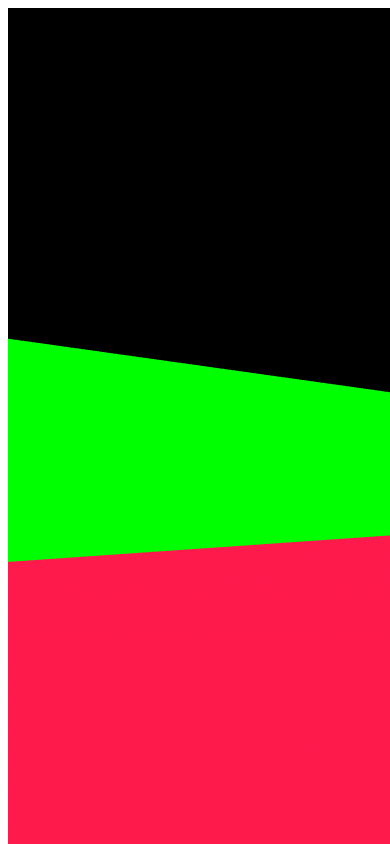
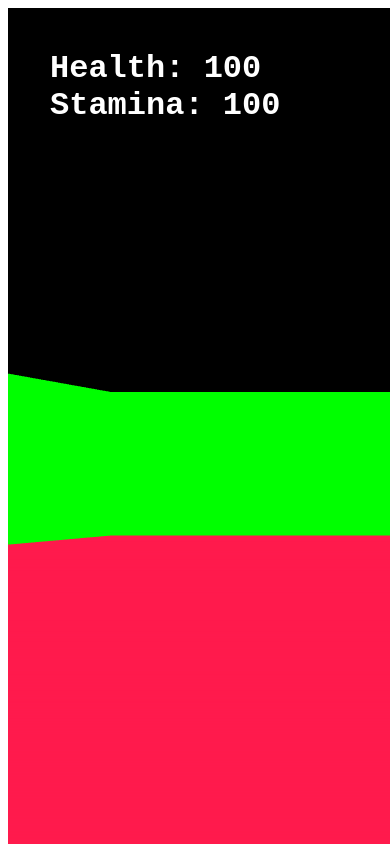
Before and after one commit to AmyCur/Maths_and_Physics, a plain HTML site: page index.html in a window 390 px wide. Shown: the top 844 px of the page. Drawn offline with Linux system fonts and the light colour scheme; animation ran at ten frames a second.

Commit message:
Nicer raycasting, UI and sprinting | I need to add an ID system to the buffers so that i can remove specific buffers

```diff
--- a/enemies/Enemy.js
+++ b/enemies/Enemy.js
@@ -22,7 +22,7 @@ export class Enemy {
 
         // this.health=health;
         this.maxSpeed = maxSpeed;
-        this.intelligent = intelligent;
+        this.intelligent = false;
         this.stoppingDistance = 6;
         this.health=health;
         this.forceStopDistance = 3;
@@ -83,6 +83,7 @@ export class Enemy {
 
         const cp = this.transform.position;
 
+
         this.transform.position = ColliderUtils.DetermineCollisionAndMove(cp, tv.normalized);
 
 
--- a/game_objects/Player.js
+++ b/game_objects/Player.js
@@ -15,7 +15,7 @@ import { objects } from "./Objects.js";
 
 class Player {
     "use strict";
-    velocity=0;
+    velocity = 0;
     idle = false;
 
     // The player is special because theyre not actually a rendered thing, hence the no scale or rotation
@@ -27,13 +27,29 @@ class Player {
             scale: transform.scale
         }
 
+        this.text = {
+            position: document.getElementById("player-pos"),
+            health: document.getElementById("Health"),
+            stamina: document.getElementById("Stamina"),
+            dev: document.getElementById("dev"),
+        }
+
         this.gravityScale = 1;
         this.jumping = false;
-        this.text = document.getElementById("player-pos");
-        this.health=100
-        this.healthText = document.getElementById("player-health");
+        this.movementMode = "normal";
+
+        this.health = 100
         this.jumpForce = jumpForce / 100;
         this.godMode = true;
+        this.devMode = false;
+
+        this.speed = {
+            base: 1,
+            sprint: 1.3,
+            current: 1
+        };
+        this.stamina = 100;
+
 
         // I kinda love this
         this.attack = new Attack(0.3, 10, () => {
@@ -42,9 +58,9 @@ class Player {
 
             console.log(attackDir.Print());
 
-            const hitObj = Raycast.ShootRay(new Vector3(player.transform.position.x, player.transform.position.y, player.transform.position.z), attackDir, 10);
+            const hitObj = Raycast.ShootRay(new Vector3(player.transform.position.x, player.transform.position.y, player.transform.position.z), attackDir, 10, this.gl);
 
-            if(hitObj?.IsEnemy()) hitObj.components.enemy.TakeDamage(this.attack.damage);
+            if (hitObj?.IsEnemy()) hitObj.components.enemy.TakeDamage(this.attack.damage);
 
 
 
@@ -52,9 +68,12 @@ class Player {
         });
     }
 
+
     UpdateUI() {
-        this.text.innerHTML = this.transform.position.Print();
-        this.healthText.innerHTML = `Health: ${this.health}`;
+        this.text.position.innerHTML = this.transform.position.Print();
+        this.text.health.innerHTML = this.health;
+        this.text.stamina.innerHTML = Math.trunc(this.stamina);
+        if (!this.devMode) this.text.dev.innerHTML = "";
     }
 
     TakeDamage(damage) {
@@ -64,54 +83,65 @@ class Player {
 
     Attack() {
         this.attack.CheckCD();
+    }
 
+    Moving() {
+        return this.velocity > 0.1;
+    }
 
+    HandleSprinting() {
+        if (!this.Moving() || !this.Grounded()) this.stamina += 0.1;
 
+        if (input.GetKey("ShiftLeft") && this.Grounded()) {
+            this.speed.current = this.speed.sprint;
+            if (this.Moving()) this.stamina -= 0.2;
+        }
+        else this.speed.current = this.speed.base;
+
+        this.stamina = MUtil.clamp(this.stamina, 0, 100)
     }
 
 
     GetMovementInput() {
-        const forwards = input.forwards(camera.rotation.x);
 
-        const backwards = forwards.Invert();
+        this.HandleSprinting();
+
+
+
+        const forwards = input.forwards(camera.transform.rotation.x);
+
+        const backwards = VectorUtil.Invert(forwards);
         const right = forwards.Rotate(270);
-        const left = right.Invert();
+        const left = VectorUtil.Invert(right);
 
         const movementVector = new Vector2(0, 0);
 
 
         if (input.GetKey("KeyW")) {
-            input.movementDirectionVector.y += 1;
+
             movementVector.Add(backwards);
         }
         if (input.GetKey("KeyS")) {
-            input.movementDirectionVector.y -= 1;
+
 
             movementVector.Add(forwards);
         }
         if (input.GetKey("KeyD")) {
-            input.movementDirectionVector.x += 1;
             movementVector.Add(right);
         }
         if (input.GetKey("KeyA")) {
-            input.movementDirectionVector.x -= 1;
             movementVector.Add(left);
         }
 
-        if (input.movementDirectionVector.x !== 0 || input.movementDirectionVector.y !== 0) input.restingDirectionVector = input.movementDirectionVector;
-
-
-        this.idle = input.movementDirectionVector.x !== 0 && input.movementDirectionVector.y !== 0;
-
         // 0.1 of leeway to avoid floating point imprecision
-        if (this.velocity>0.1 && player.Grounded()) input.angle += 0.5;
+        if (this.velocity > 0.1 && player.Grounded()) input.angle += 0.5;
         if (!player.Grounded()) input.angle = 0;
         // if(this.GetKey("Space"))
 
         // console.log(movementVector);
 
 
-        return VectorUtil.Normalize(movementVector.ToVector3());
+        return VectorUtil.Multiply(VectorUtil.Normalize(movementVector.ToVector3()), this.speed.current);
     }
 
     Grounded() {
@@ -147,7 +177,7 @@ class Player {
     UpdatePosition() {
         const cp = player.transform.position;
         player.transform.position = ColliderUtils.DetermineCollisionAndMove(player.transform.position, player.GetMovementInput());
-        this.velocity=VectorUtil.GetLength(VectorUtil.Subtract(cp, player.transform.position));
+        this.velocity = VectorUtil.GetLength(VectorUtil.Subtract(cp, player.transform.position));
     }
 }
 
--- a/game_objects/camera.js
+++ b/game_objects/camera.js
@@ -5,27 +5,24 @@ import { SUtil } from "../util/StringUtil.js";
 import { Vector3 } from "../vectors/Vector3.js";
 import { GameObject } from "./GameObject.js";
 
-//TODO Eww fix this camera (this 93 year old camera still inherits GameObject the old fashioned way)
-class Camera extends GameObject{
+class Camera{
     "use strict";
-    constructor(rotation) {
-        super(new Vector3(0,0,0), new Vector3(0,0,0), rotation)
+    constructor(transform) {
+        this.transform=transform;
         this.sensitivityModifier = 300;
         this.text = document.getElementById("player-rot");
     }
 
-
-
     UpdateUI() {
-        this.text.innerHTML = this.rotation.Print(MUtil.Rad2Deg);
+        this.text.innerHTML = this.transform.rotation.Print(MUtil.Rad2Deg);
     }
 
 
     Add(x, y) {
-        this.rotation.x += x;
-        this.rotation.y += y;
+        this.transform.rotation.x += x;
+        this.transform.rotation.y += y;
 
-        this.rotation.y = MUtil.clamp(this.rotation.y, -90 * MUtil.Deg2Rad, 90 * MUtil.Deg2Rad);
+        this.transform.rotation.y = MUtil.clamp(this.transform.rotation.y, -90 * MUtil.Deg2Rad, 90 * MUtil.Deg2Rad);
 
     }
 
@@ -46,4 +43,8 @@ class Camera extends GameObject{
     }
 }
 
-export const camera = new Camera(new Vector3(-0.9, 0, 0));
+export const camera = new Camera({
+    position: new Vector3(0,0,0),
+    rotation: new Vector3(0,0,0),
+    scale: new Vector3(1,1,1),
+});
--- a/index.html
+++ b/index.html
@@ -11,19 +11,43 @@
 </head>
 
 <body>
-  <canvas id="gl-canvas" width="1280" height="960"></canvas>
+  <div class="Game">
+    <canvas id="gl-canvas" width="1280" height="960"></canvas>
+    <div id="UI">
+      <div>Health: <span id="Health"></span></div>
+      <div>Stamina: <span id="Stamina"></span></div>
+      <div id="dev">
+        <div id="player-pos"></div>
+        <div id="player-rot"></div>
+        <div id="player-health"></div>
+      </div>
+    </div>
+  </div>
+
   <!-- Make  these display -->
-  <div id="player-pos"></div>
-  <div id="player-rot"></div>
-  <div id="player-health"></div>
+
 </body>
 
 </html>
 <style>
   * {
     cursor: crosshair;
-    font-size: 1.4em;
     font-family: 'Courier New', Courier, monospace;
     font-weight: bold;
   }
+
+  .Game {
+    position: relative;
+  }
+
+  #UI {
+    position: absolute;
+    left: 10px;
+    top: 10px;
+    color: white;
+    background-color: #00000044;
+    font-size: 2em;
+    padding: 1em;
+    border-radius: 01em;
+  }
 </style>
--- a/input/input.js
+++ b/input/input.js
@@ -1,6 +1,7 @@
 import { camera } from "../game_objects/camera.js";
 import { player } from "../game_objects/Player.js";
 import { Vector2 } from "../vectors/Vector2.js";
+import { Vector3 } from "../vectors/Vector3.js";
 
 export const input = {
 
@@ -15,13 +16,12 @@ export const input = {
         Mouse: false
     },
 
-    movementDirectionVector: new Vector2(0, 0),
-    restingDirectionVector: new Vector2(0, 0),
 
     forwards(cameraRotationX) {
-        return new Vector2(
+        return new Vector3(
             Math.sin(cameraRotationX),
-            Math.cos(cameraRotationX)
+            Math.cos(cameraRotationX),
+            0
         );
     },
 
--- a/main.js
+++ b/main.js
@@ -12,6 +12,7 @@ import { Vector3 } from "./vectors/Vector3.js";
 function Main() {
     const rendering = InitRendering();
     const gl = rendering.gl;
+    player.gl=gl;
     const programInfo = rendering.programInfo;
     const buffers = rendering.buffers;
 
@@ -38,10 +39,11 @@ function Main() {
 
         if(Math.floor(tick)%enemySpawnInterval==0){
             tick=1;
-            EController.SpawnEnemy(gl);
+            // EController.SpawnEnemy(gl);
         }
 
         EController.HandleAI();
+
         if(input.GetKey("Mouse")) player.Attack();
         if(input.GetKey("KeyK")) {
             for(let enem of EController.enemies){
--- a/rendering/rendering.js
+++ b/rendering/rendering.js
@@ -237,11 +237,11 @@ function InitMatricies(gl) {
     modelViewMatrix.translate([-player.transform.position.x, -player.transform.position.y, -player.transform.position.z])
 
     // Apply viewbobbing
-    projectionMatrix.translate([0, Math.sin(input.angle) / 7, 0]);
+    projectionMatrix.translate([0, Math.sin(input.angle/1.3) / 5, 0]);
 
     // Rotate the camera
-    projectionMatrix.rotate([1, 0, 0], -camera.rotation.y);
-    projectionMatrix.rotate([0, 1, 0], -camera.rotation.x);
+    projectionMatrix.rotate([1, 0, 0], -camera.transform.rotation.y);
+    projectionMatrix.rotate([0, 1, 0], -camera.transform.rotation.x);
 
     // Return then to be used (obvs)
     return [projectionMatrix, modelViewMatrix];
@@ -266,6 +266,10 @@ export function Render(gl, programInfo) {
 
     // Render all static objects (like the floor)
     for (const b of objects.static) {
+        RenderBuffer(gl, b, programInfo);
+    }
+
+    for(const b of objects.other){
         RenderBuffer(gl, b, programInfo);
     }
 
--- a/util/MathUtil.js
+++ b/util/MathUtil.js
@@ -1,14 +1,15 @@
 export class MathUtil {
+    "use strict";
     constructor() {
         this.Deg2Rad=0.01745329252;
         this.Rad2Deg=57.2958;
     }
 
-    clamp(v, lower, upper) {
-        let nv=v;
-        if (nv < lower) nv = lower;
-        if (nv > upper) nv = upper;
-        return nv;
+    clamp(f, lower, upper) {
+        let nf=f;
+        if (nf < lower) nf = lower;
+        if (nf > upper) nf = upper;
+        return nf;
     }
 
     lerp(a,b,t){
--- a/util/VectorUtil.js
+++ b/util/VectorUtil.js
@@ -121,7 +121,7 @@ export const VectorUtil = {
 
 
     GetCameraForwardVector() {
-        const rot = camera.rotation;
+        const rot = camera.transform.rotation;
 
         const alpha = rot.x;
         const beta = rot.y;
--- a/vectors/Vector3.js
+++ b/vectors/Vector3.js
@@ -1,7 +1,9 @@
+"use strict";
+
+import { MUtil } from "../util/MathUtil.js";
 import { SUtil } from "../util/StringUtil.js";
 
 export class Vector3 {
-    "use strict";
     constructor(x, y, z) {
         this.x = x;
         this.y = y;
@@ -14,4 +16,12 @@ export class Vector3 {
         const z = SUtil.TruncateComponent(this.z * mult);
         return `X: ${x}, Y: ${y}, Z: ${z}`;
     }
+
+    Rotate(angle) {
+        angle *= MUtil.Deg2Rad;
+        const nx = (this.x * Math.cos(angle)) - (this.y * Math.sin(angle));
+        const ny = (this.x * Math.sin(angle)) + (this.y * Math.cos(angle));
+
+        return new Vector3(nx, ny, 0);
+    }
 }
```
Also changed, not shown: input/Raycast.js (+49 -9 lines).
